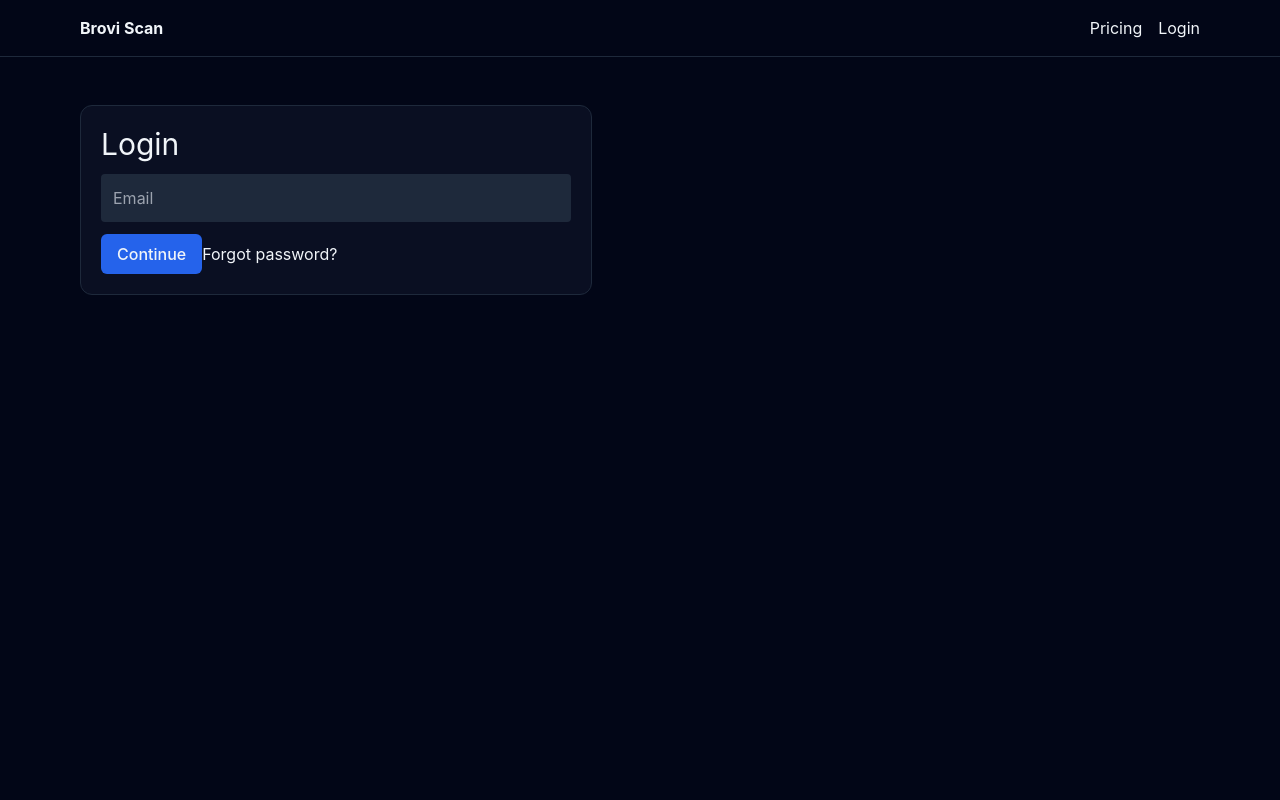
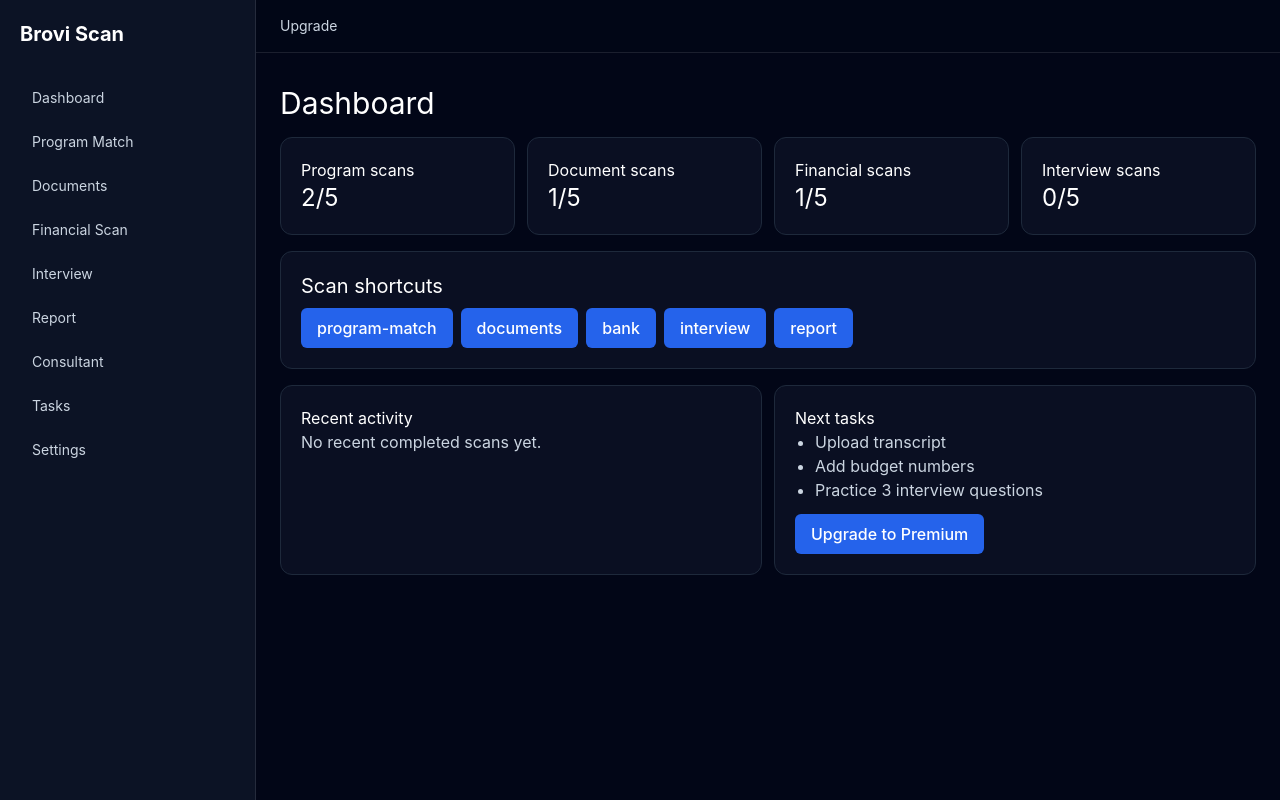
Before and after one commit to doghubnet/best-match, a React (Vite) app: page /app in a window 1280 px wide. Before the commit this address led to /login. Built offline with nearby package versions, Linux system fonts and the light colour scheme.

Commit message:
Fix missing layout imports for Vercel build

```diff
--- a/src/components/layout/AppLayout.tsx
+++ b/src/components/layout/AppLayout.tsx
@@ -1,3 +1,54 @@
-import { Link, Outlet } from 'react-router-dom'
-const items=['/app','/app/profile','/app/program-match','/app/documents','/app/bank','/app/interview','/app/report','/app/consultant','/app/tasks','/app/settings','/app/admin']
-export default function AppLayout(){return <div className='min-h-screen bg-slate-950 text-slate-100'><div className='container py-4 flex flex-wrap gap-3 border-b border-slate-800'>{items.map(i=><Link key={i} to={i} className='text-sm px-2 py-1 rounded bg-slate-800'>{i.replace('/app','App')}</Link>)}</div><main className='container py-8'><Outlet/></main></div>}
+import { Link, Outlet } from "react-router-dom";
+
+const appLinks = [
+  ["/app", "Dashboard"],
+  ["/app/program-match", "Program Match"],
+  ["/app/documents", "Documents"],
+  ["/app/bank", "Financial Scan"],
+  ["/app/interview", "Interview"],
+  ["/app/report", "Report"],
+  ["/app/consultant", "Consultant"],
+  ["/app/tasks", "Tasks"],
+  ["/app/settings", "Settings"],
+];
+
+export default function AppLayout() {
+  return (
+    <div className="min-h-screen bg-slate-950 text-white">
+      <aside className="fixed inset-y-0 left-0 hidden w-64 border-r border-white/10 bg-slate-900/80 p-5 lg:block">
+        <Link to="/app" className="text-xl font-bold">
+          Brovi Scan
+        </Link>
+
+        <nav className="mt-8 space-y-2">
+          {appLinks.map(([href, label]) => (
+            <Link
+              key={href}
+              to={href}
+              className="block rounded-lg px-3 py-2 text-sm text-slate-300 hover:bg-white/10 hover:text-white"
+            >
+              {label}
+            </Link>
+          ))}
+        </nav>
+      </aside>
+
+      <div className="lg:pl-64">
+        <header className="border-b border-white/10 bg-slate-950/90 px-6 py-4">
+          <div className="flex items-center justify-between">
+            <Link to="/" className="font-semibold lg:hidden">
+              Brovi Scan
+            </Link>
+            <Link to="/pricing" className="text-sm text-slate-300 hover:text-white">
+              Upgrade
+            </Link>
+          </div>
+        </header>
+
+        <main className="px-6 py-8">
+          <Outlet />
+        </main>
+      </div>
+    </div>
+  );
+}
--- a/src/components/layout/ProtectedRoute.tsx
+++ b/src/components/layout/ProtectedRoute.tsx
@@ -1,3 +1,9 @@
-import { Navigate, Outlet } from 'react-router-dom'
-import { useAuth } from '@/lib/auth'
-export default function ProtectedRoute(){const {user}=useAuth(); return user? <Outlet/>:<Navigate to='/login' replace/>}
+import type { ReactNode } from "react";
+
+type ProtectedRouteProps = {
+  children: ReactNode;
+};
+
+export default function ProtectedRoute({ children }: ProtectedRouteProps) {
+  return <>{children}</>;
+}
--- a/src/components/layout/PublicLayout.tsx
+++ b/src/components/layout/PublicLayout.tsx
@@ -1,2 +1,38 @@
-import { Link, Outlet } from 'react-router-dom'
-export default function PublicLayout(){return <div className='min-h-screen bg-slate-950 text-slate-100'><header className='border-b border-slate-800'><div className='container py-4 flex justify-between'><Link to='/' className='font-bold'>Brovi Scan</Link><nav className='flex gap-4'><Link to='/pricing'>Pricing</Link><Link to='/login'>Login</Link></nav></div></header><Outlet/></div>}
+import { Link, Outlet } from "react-router-dom";
+
+export default function PublicLayout() {
+  return (
+    <div className="min-h-screen bg-slate-950 text-white">
+      <header className="border-b border-white/10 bg-slate-950/90 backdrop-blur">
+        <nav className="mx-auto flex max-w-7xl items-center justify-between px-6 py-4">
+          <Link to="/" className="text-xl font-bold tracking-tight">
+            Brovi Scan
+          </Link>
+
+          <div className="flex items-center gap-4 text-sm text-slate-200">
+            <Link to="/pricing" className="hover:text-white">
+              Pricing
+            </Link>
+            <Link to="/login" className="hover:text-white">
+              Login
+            </Link>
+            <Link
+              to="/register"
+              className="rounded-full bg-indigo-500 px-4 py-2 font-semibold text-white hover:bg-indigo-400"
+            >
+              Start free scan
+            </Link>
+          </div>
+        </nav>
+      </header>
+
+      <main>
+        <Outlet />
+      </main>
+
+      <footer className="border-t border-white/10 px-6 py-8 text-center text-sm text-slate-400">
+        Brovi Scan is a readiness tool, not a visa or admission guarantee.
+      </footer>
+    </div>
+  );
+}
--- a/src/router.tsx
+++ b/src/router.tsx
@@ -23,4 +23,4 @@ import Settings from '@/pages/app/Settings'
 import Admin from '@/pages/app/Admin'
 import NotFound from '@/pages/NotFound'
 
-export function AppRouter(){return <Routes><Route element={<PublicLayout/>}><Route path='/' element={<Home/>}/><Route path='/pricing' element={<Pricing/>}/><Route path='/login' element={<Login/>}/><Route path='/register' element={<Register/>}/><Route path='/forgot-password' element={<ForgotPassword/>}/><Route path='/reset-password' element={<ResetPassword/>}/><Route path='/privacy' element={<Privacy/>}/><Route path='/terms' element={<Terms/>}/></Route><Route element={<ProtectedRoute/>}><Route path='/app' element={<AppLayout/>}><Route index element={<Dashboard/>}/><Route path='profile' element={<Profile/>}/><Route path='program-match' element={<ProgramMatch/>}/><Route path='documents' element={<DocumentScan/>}/><Route path='bank' element={<Bank/>}/><Route path='interview' element={<Interview/>}/><Route path='report' element={<Report/>}/><Route path='consultant' element={<Consultant/>}/><Route path='tasks' element={<Tasks/>}/><Route path='settings' element={<Settings/>}/><Route path='admin' element={<Admin/>}/></Route></Route><Route path='*' element={<NotFound/>}/></Routes>}
+export function AppRouter(){return <Routes><Route element={<PublicLayout/>}><Route path='/' element={<Home/>}/><Route path='/pricing' element={<Pricing/>}/><Route path='/login' element={<Login/>}/><Route path='/register' element={<Register/>}/><Route path='/forgot-password' element={<ForgotPassword/>}/><Route path='/reset-password' element={<ResetPassword/>}/><Route path='/privacy' element={<Privacy/>}/><Route path='/terms' element={<Terms/>}/></Route><Route path='/app' element={<ProtectedRoute><AppLayout /></ProtectedRoute>}><Route index element={<Dashboard/>}/><Route path='profile' element={<Profile/>}/><Route path='program-match' element={<ProgramMatch/>}/><Route path='documents' element={<DocumentScan/>}/><Route path='bank' element={<Bank/>}/><Route path='interview' element={<Interview/>}/><Route path='report' element={<Report/>}/><Route path='consultant' element={<Consultant/>}/><Route path='tasks' element={<Tasks/>}/><Route path='settings' element={<Settings/>}/><Route path='admin' element={<Admin/>}/></Route><Route path='*' element={<NotFound/>}/></Routes>}
--- a/vite.config.ts
+++ b/vite.config.ts
@@ -1,6 +1,12 @@
-import { defineConfig } from 'vite'
-import react from '@vitejs/plugin-react'
+import { defineConfig } from "vite";
+import react from "@vitejs/plugin-react";
+import path from "node:path";
 
 export default defineConfig({
   plugins: [react()],
-})
+  resolve: {
+    alias: {
+      "@": path.resolve(__dirname, "./src"),
+    },
+  },
+});
```
